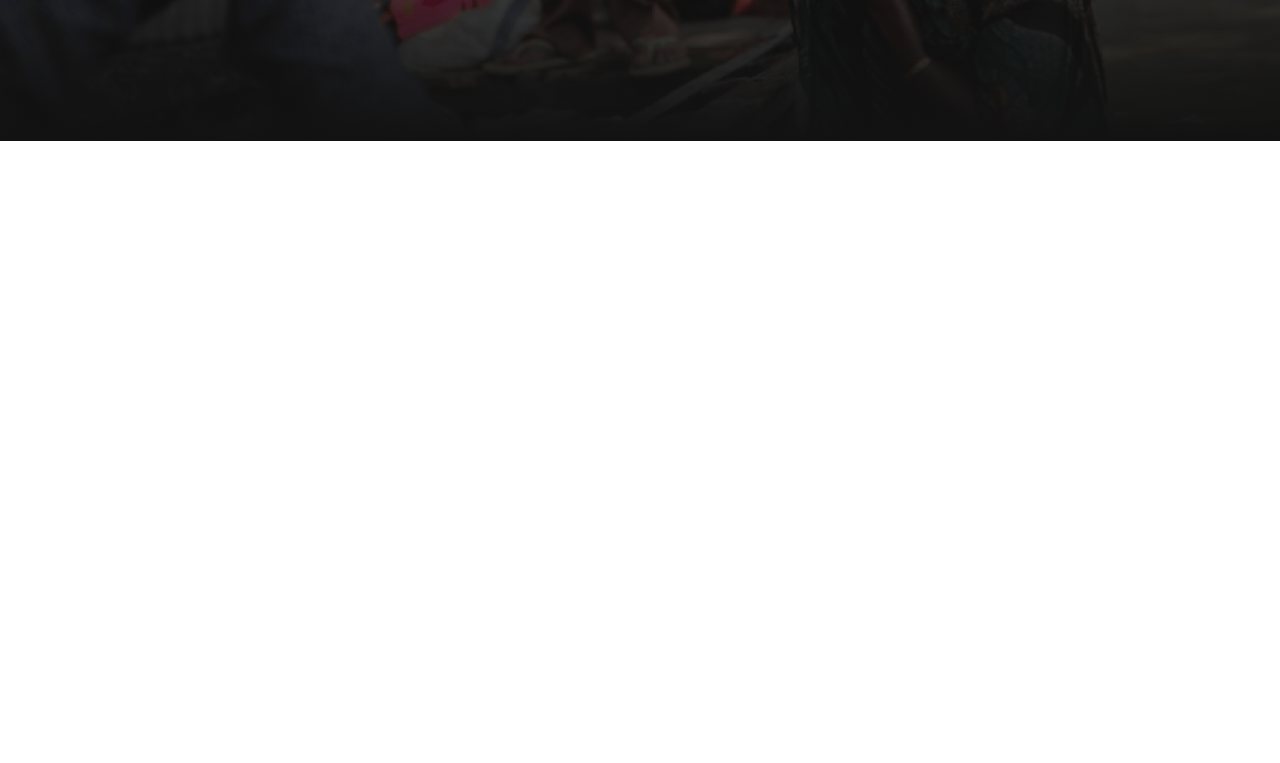
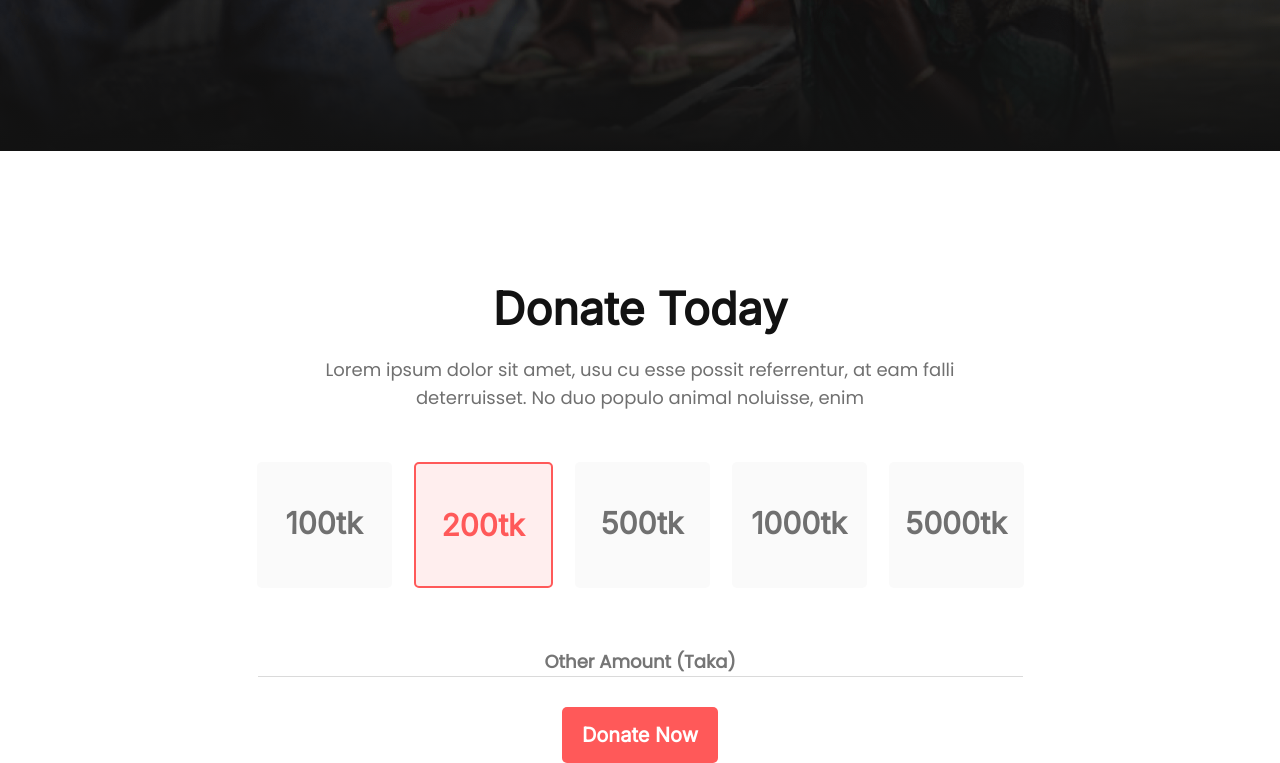
Before and after one commit to coder-binary1/donate-today, a plain HTML site: page index.html in a window 1280 px wide. Shown: the part 529-1292 px from the top of the page. Before the commit the page ends 800 px from the top, so only its background shows below. Drawn offline with Linux system fonts and the light colour scheme.

Commit message:
donate now section added

```diff
--- a/index.html
+++ b/index.html
@@ -19,14 +19,40 @@
     <header>
       <div class="header-content">
         <h2 class="header-title">Let’s Help Those Who Are More In Need</h2>
-        <p class="header-disc">
+        <p class="discription header-disc">
           Lorem ipsum dolor sit amet, usu cu esse possit referrentur, at eam
           falli deterruisset. No duo populo animal noluisse, enim
         </p>
         <button class="primary-btn">Donate Now</button>
       </div>
     </header>
-    <main></main>
+    <main>
+      <!-- donate-amount -->
+      <section class="donate-amount">
+        <h3 class="section-title">Donate Today</h3>
+        <p class="discription section-disc">
+          Lorem ipsum dolor sit amet, usu cu esse possit referrentur, at eam
+          falli deterruisset. No duo populo animal noluisse, enim
+        </p>
+        <ul class="amount-selector">
+          <li>100tk</li>
+          <li class="active">200tk</li>
+          <li>500tk</li>
+          <li>1000tk</li>
+          <li>5000tk</li>
+        </ul>
+        <form class="custom-amount" action="">
+          <input
+            class="discription"
+            type="number"
+            name=""
+            id=""
+            placeholder="Other Amount (Taka)"
+          />
+          <input class="primary-btn" type="submit" value="Donate Now" />
+        </form>
+      </section>
+    </main>
     <footer></footer>
   </body>
 </html>
--- a/styles/donate-today.css
+++ b/styles/donate-today.css
@@ -12,6 +12,13 @@
   border-radius: 5px;
   border: 0;
 }
+.discription {
+  font-family: "Poppins", sans-serif;
+  font-weight: 400;
+  font-size: 18px;
+  line-height: 28px;
+  text-align: center;
+}
 header {
   background-image: linear-gradient(
       360deg,
@@ -23,6 +30,7 @@ header {
   background-position: center;
   background-size: cover;
 }
+
 .header-content {
   width: 826px;
   color: #ffffff;
@@ -34,12 +42,77 @@ header {
   font-weight: 700;
   font-size: 65px;
   line-height: 79px;
+}
+.header-disc {
+  width: 690px;
+  margin: 30px auto;
+}
+.donate-amount {
+  display: flex;
+  flex-direction: column;
+  justify-content: center;
+  align-items: center;
+  margin-top: 130px;
+}
+.section-title {
+  color: #121212;
+  font-size: 45px;
+  font-weight: 700;
   margin-bottom: 20px;
 }
-.header-disc {
-  font-family: "Poppins", sans-serif;
-  font-weight: 400;
-  font-size: 18px;
-  line-height: 28px;
+.section-disc {
+  width: 690px;
+  color: #707070;
+  margin-bottom: 50px;
+}
+.amount-selector {
+  display: flex;
+  gap: 22px;
+  margin-bottom: 60px;
+}
+.amount-selector li {
+  width: 135px;
+  font-weight: 700;
+  font-size: 30px;
+  text-align: center;
+  list-style: none;
+  color: #707070;
+  background-color: #fafafa;
+  border-radius: 5px;
+  padding: 43px 0;
+}
+.amount-selector li:hover {
+  color: #ff5959;
+  background-color: #ffeeee;
+  border: 2px solid #ff5959;
+}
+.amount-selector li.active {
+  color: #ff5959;
+  background-color: #ffeeee;
+  border: 2px solid #ff5959;
+}
+.custom-amount {
+  display: flex;
+  flex-direction: column;
+  align-items: center;
+}
+.custom-amount input[type="number"] {
+  width: 765px;
+  color: #b3b3b3;
+  border: 0;
+  border-bottom: 1px solid #dadada;
   margin-bottom: 30px;
+  outline: none;
+  -webkit-appearance: none;
 }
+.custom-amount input[type="number"]:valid {
+  color: #ff5959;
+  font-weight: 700;
+}
+/* Remove Arrows/Spinners */
+/* Chrome, Safari, Edge, Opera */
+.custom-amount input[type="number"]::-webkit-outer-spin-button,
+input[type="number"]::-webkit-inner-spin-button {
+  -webkit-appearance: none;
+  margin: 0;
+}
```
